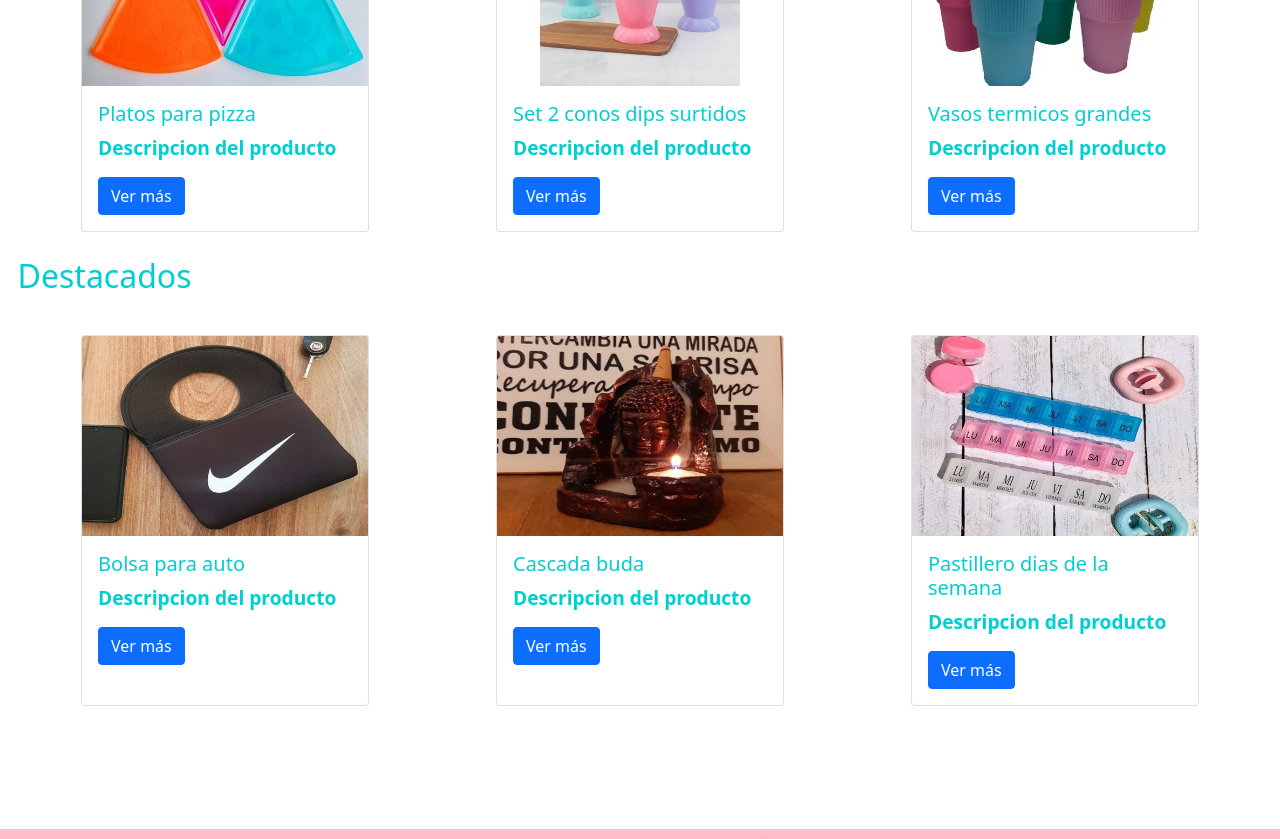
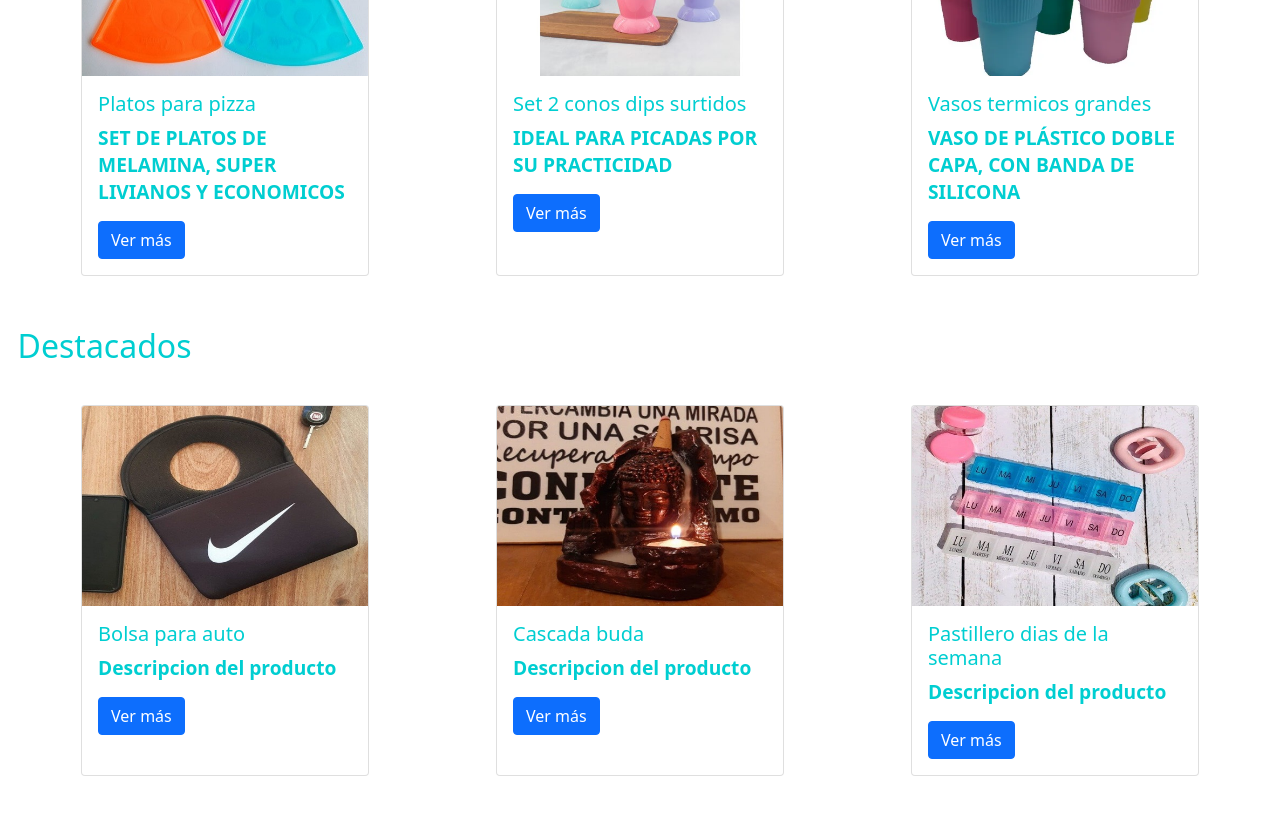
Before and after one commit to Eliasacosta2000/Primera-pagina-web, a website: page index.html in a window 1280 px wide. Shown: the part 610-1449 px from the top of the page. Drawn offline with nearby package versions, Linux system fonts and the light colour scheme; a web font is replaced by a local one.

Commit message:
ajustes de margin, de descripcion y de images

```diff
--- a/index.html
+++ b/index.html
@@ -142,7 +142,7 @@
               />
               <div class="card-body">
                 <h5 class="card-title">Platos para pizza</h5>
-                <p class="card-text">Descripcion del producto</p>
+                <p class="card-text">SET DE PLATOS DE MELAMINA, SUPER LIVIANOS Y ECONOMICOS</p>
                 <a href="platospizza.html" class="btn btn-primary">Ver más</a>
               </div>
             </div>
@@ -155,7 +155,7 @@
               />
               <div class="card-body">
                 <h5 class="card-title">Set 2 conos dips surtidos</h5>
-                <p class="card-text">Descripcion del producto</p>
+                <p class="card-text">IDEAL PARA PICADAS POR SU PRACTICIDAD</p>
                 <a href="conosdips.html" class="btn btn-primary">Ver más</a>
               </div>
             </div>
@@ -168,7 +168,7 @@
               />
               <div class="card-body">
                 <h5 class="card-title">Vasos termicos grandes</h5>
-                <p class="card-text">Descripcion del producto</p>
+                <p class="card-text">VASO DE PLÁSTICO DOBLE CAPA, CON BANDA DE SILICONA</p>
                 <a href="vasostermicos.html" class="btn btn-primary">Ver más</a>
               </div>
           </div>
--- a/scss/_index.scss
+++ b/scss/_index.scss
@@ -57,7 +57,7 @@ a:hover {
   height: 350px;
 
   &__img {
-    margin-top: 50px;
+    margin-top: 40px;
     padding-top: 5px;
     display: flex;
     flex-direction: row;
@@ -80,12 +80,12 @@ a:hover {
 
 .destacados {
   color: $color-background;
-  margin: 80px 1.1rem;
+  margin: 150px 1.1rem;
   font-family: $font-tipo;
   font-size: $font-big;
   font-weight: bolder;
   font-style: normal;
-  height: 450px;
+  height: 320px;
 
   &__img {
     display: flex;
```
Also changed, not shown: vasostermicos.html (+1 -1 lines), css1/style.css.
